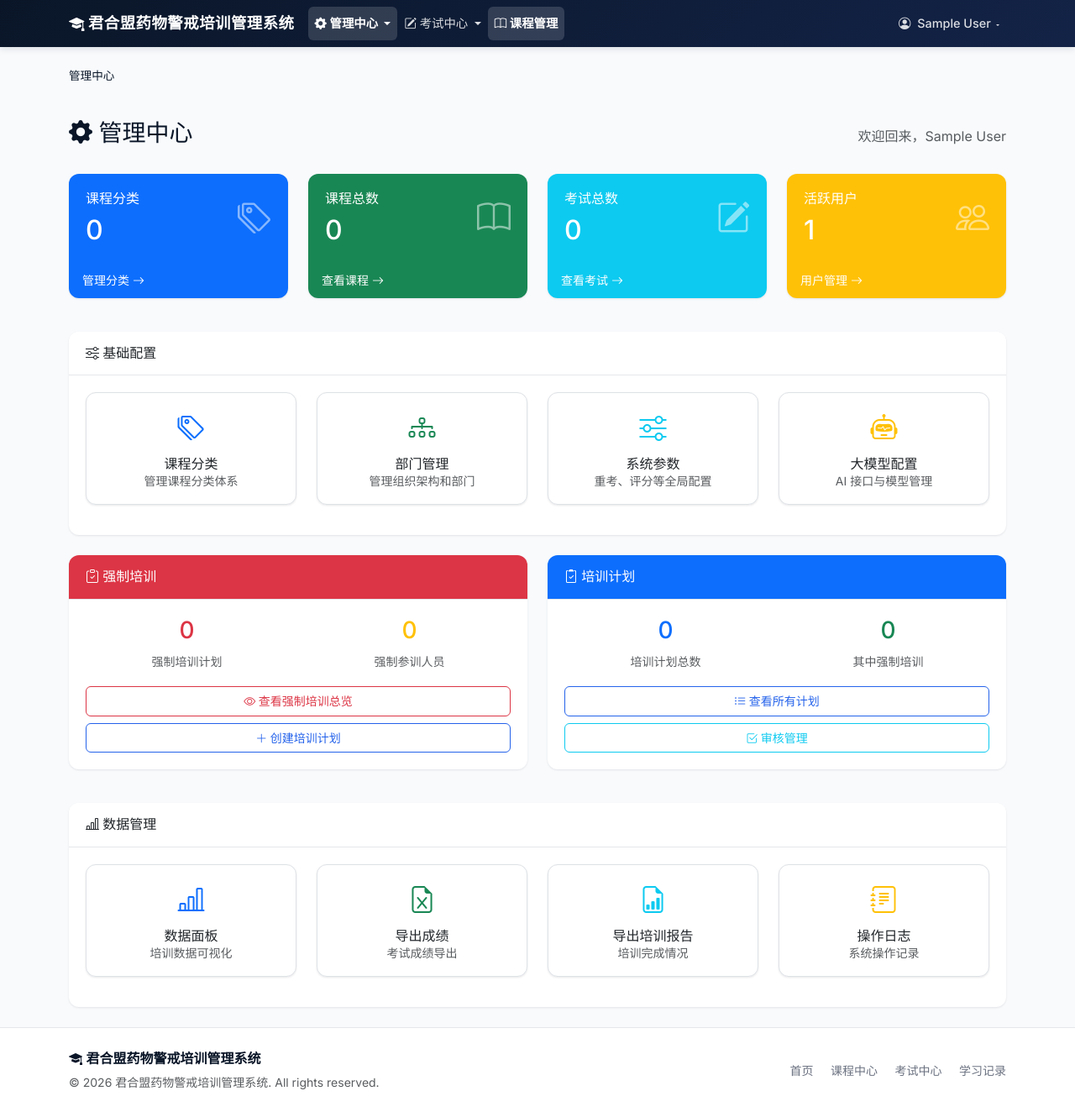
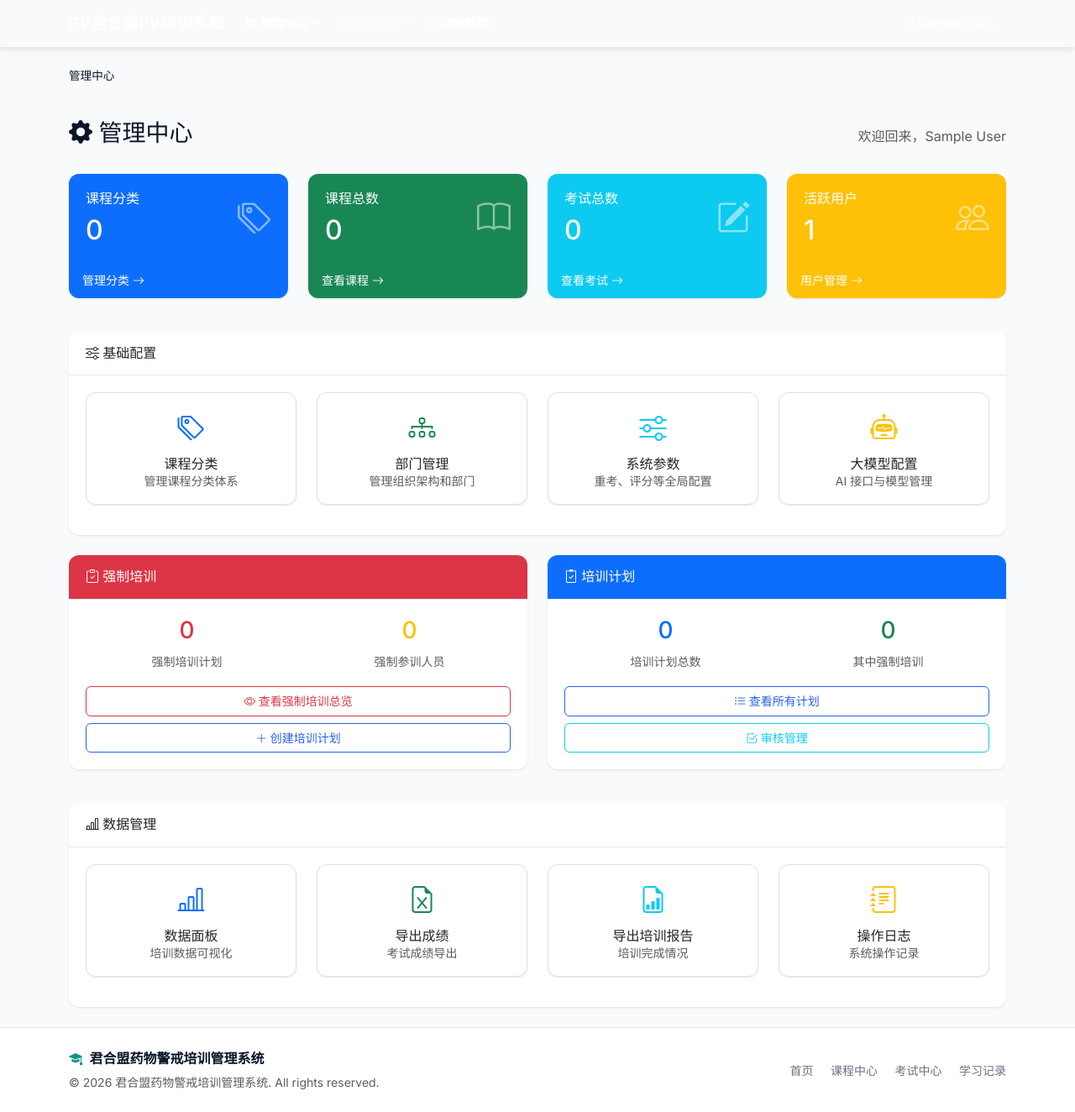
Before and after one commit to yuhu2024/gvp-pv-quality-management, a Django app: page /courses/admin/ in a window 1280 px wide. Shown: the whole page at 84% size. Run offline with Django 4.2, Linux system fonts and the light colour scheme; the visitor is signed in with stand-in values (Sample User, id 1); data comes from the database, SQL or seed files in the repository; data that the repository does not hold is empty; some libraries are stand-ins or nearby versions.

Commit message:
feat(ui): redesign navigation bar and footer

```diff
--- a/templates/base.html
+++ b/templates/base.html
@@ -20,12 +20,12 @@
 <body>
 
     <!-- 导航栏 -->
-    <nav class="navbar navbar-expand-lg navbar-dark bg-primary sticky-top">
+    <nav class="navbar navbar-expand-lg navbar-dark sticky-top">
         <div class="container">
             <!-- 品牌Logo -->
             <a class="navbar-brand d-flex align-items-center" href="{% url 'users:dashboard' %}">
-                <i class="bi bi-mortarboard-fill me-1"></i>
-                <span class="brand-text">{{ SYSTEM_NAME }}</span>
+                <span class="brand-logo">PV</span>
+                <span class="brand-text">{{ SYSTEM_SHORT_NAME }}</span>
             </a>
 
             <!-- 移动端折叠按钮 -->
@@ -41,82 +41,82 @@
                     {% if user.is_authenticated and user.is_staff %}
                     <li class="nav-item dropdown">
                         <a class="nav-link dropdown-toggle {% if request.resolver_match.url_name == 'admin_dashboard' %}active{% endif %}" href="#" role="button" data-bs-toggle="dropdown">
-                            <i class="bi bi-gear-fill"></i> 管理中心
+                            <i class="bi bi-gear-fill me-1"></i>管理中心
                         </a>
                         <ul class="dropdown-menu">
-                            <li><a class="dropdown-item" href="{% url 'courses:admin_dashboard' %}"><i class="bi bi-house-gear"></i> 管理首页</a></li>
+                            <li><a class="dropdown-item" href="{% url 'courses:admin_dashboard' %}"><i class="bi bi-house-gear me-1"></i>管理首页</a></li>
                             <li><hr class="dropdown-divider"></li>
                             <li><h6 class="dropdown-header">基础配置</h6></li>
-                            <li><a class="dropdown-item" href="{% url 'courses:admin_category_list' %}"><i class="bi bi-tags"></i> 课程分类管理</a></li>
-                            <li><a class="dropdown-item" href="/admin/users/department/"><i class="bi bi-diagram-3"></i> 部门管理</a></li>
-                            <li><a class="dropdown-item" href="{% url 'config:settings' %}"><i class="bi bi-sliders"></i> 系统参数</a></li>
-                            <li><a class="dropdown-item" href="{% url 'llm:providers' %}"><i class="bi bi-robot"></i> 大模型配置</a></li>
+                            <li><a class="dropdown-item" href="{% url 'courses:admin_category_list' %}"><i class="bi bi-tags me-1"></i>课程分类管理</a></li>
+                            <li><a class="dropdown-item" href="/admin/users/department/"><i class="bi bi-diagram-3 me-1"></i>部门管理</a></li>
+                            <li><a class="dropdown-item" href="{% url 'config:settings' %}"><i class="bi bi-sliders me-1"></i>系统参数</a></li>
+                            <li><a class="dropdown-item" href="{% url 'llm:providers' %}"><i class="bi bi-robot me-1"></i>大模型配置</a></li>
                             <li><hr class="dropdown-divider"></li>
                             <li><h6 class="dropdown-header">培训管理</h6></li>
-                            <li><a class="dropdown-item" href="{% url 'plans:mandatory_overview' %}"><i class="bi bi-clipboard-check"></i> 强制培训总览</a></li>
-                            <li><a class="dropdown-item" href="{% url 'plans:list' %}"><i class="bi bi-clipboard2-check"></i> 培训计划</a></li>
-                            <li><a class="dropdown-item" href="{% url 'training_matrix:list' %}"><i class="bi bi-grid-3x3-gap-fill"></i> 培训矩阵</a></li>
-                            <li><a class="dropdown-item" href="{% url 'courses:review_list' %}"><i class="bi bi-check2-square"></i> 审核管理</a></li>
+                            <li><a class="dropdown-item" href="{% url 'plans:mandatory_overview' %}"><i class="bi bi-clipboard-check me-1"></i>强制培训总览</a></li>
+                            <li><a class="dropdown-item" href="{% url 'plans:list' %}"><i class="bi bi-clipboard2-check me-1"></i>培训计划</a></li>
+                            <li><a class="dropdown-item" href="{% url 'training_matrix:list' %}"><i class="bi bi-grid-3x3-gap-fill me-1"></i>培训矩阵</a></li>
+                            <li><a class="dropdown-item" href="{% url 'courses:review_list' %}"><i class="bi bi-check2-square me-1"></i>审核管理</a></li>
                             <li><hr class="dropdown-divider"></li>
                             <li><h6 class="dropdown-header">数据管理</h6></li>
-                            <li><a class="dropdown-item" href="{% url 'logs:admin_dashboard' %}"><i class="bi bi-bar-chart-line"></i> 数据面板</a></li>
-                            <li><a class="dropdown-item" href="{% url 'logs:export_exam_scores' %}"><i class="bi bi-file-earmark-excel"></i> 导出成绩</a></li>
-                            <li><a class="dropdown-item" href="{% url 'logs:export_training_report' %}"><i class="bi bi-file-earmark-bar-graph"></i> 导出培训报告</a></li>
-                            <li><a class="dropdown-item" href="{% url 'users:user_list' %}"><i class="bi bi-people"></i> 用户管理</a></li>
-                            <li><a class="dropdown-item" href="{% url 'logs:operation_log' %}"><i class="bi bi-journal-text"></i> 操作日志</a></li>
+                            <li><a class="dropdown-item" href="{% url 'logs:admin_dashboard' %}"><i class="bi bi-bar-chart-line me-1"></i>数据面板</a></li>
+                            <li><a class="dropdown-item" href="{% url 'logs:export_exam_scores' %}"><i class="bi bi-file-earmark-excel me-1"></i>导出成绩</a></li>
+                            <li><a class="dropdown-item" href="{% url 'logs:export_training_report' %}"><i class="bi bi-file-earmark-bar-graph me-1"></i>导出培训报告</a></li>
+                            <li><a class="dropdown-item" href="{% url 'users:user_list' %}"><i class="bi bi-people me-1"></i>用户管理</a></li>
+                            <li><a class="dropdown-item" href="{% url 'logs:operation_log' %}"><i class="bi bi-journal-text me-1"></i>操作日志</a></li>
                             <li><hr class="dropdown-divider"></li>
-                            <li><a class="dropdown-item" href="/admin/" target="_blank"><i class="bi bi-terminal"></i> Django后台</a></li>
+                            <li><a class="dropdown-item" href="/admin/" target="_blank"><i class="bi bi-terminal me-1"></i>Django后台</a></li>
                         </ul>
                     </li>
                     <li class="nav-item dropdown">
                         <a class="nav-link dropdown-toggle {% if request.resolver_match.namespace == 'exams' or request.resolver_match.namespace == 'question_bank' %}active{% endif %}" href="#" role="button" data-bs-toggle="dropdown">
-                            <i class="bi bi-pencil-square"></i> 考试中心
+                            <i class="bi bi-pencil-square me-1"></i>考试中心
                         </a>
                         <ul class="dropdown-menu">
-                            <li><a class="dropdown-item" href="{% url 'exams:list' %}"><i class="bi bi-list-ul"></i> 考试列表</a></li>
-                            <li><a class="dropdown-item" href="{% url 'exams:create' %}"><i class="bi bi-plus-circle"></i> 创建考试</a></li>
+                            <li><a class="dropdown-item" href="{% url 'exams:list' %}"><i class="bi bi-list-ul me-1"></i>考试列表</a></li>
+                            <li><a class="dropdown-item" href="{% url 'exams:create' %}"><i class="bi bi-plus-circle me-1"></i>创建考试</a></li>
                             <li><hr class="dropdown-divider"></li>
-                            <li><a class="dropdown-item" href="{% url 'question_bank:list' %}"><i class="bi bi-database"></i> 题库管理</a></li>
-                            <li><a class="dropdown-item" href="{% url 'exams:paper_template_list' %}"><i class="bi bi-file-earmark-text"></i> 出卷模板</a></li>
+                            <li><a class="dropdown-item" href="{% url 'question_bank:list' %}"><i class="bi bi-database me-1"></i>题库管理</a></li>
+                            <li><a class="dropdown-item" href="{% url 'exams:paper_template_list' %}"><i class="bi bi-file-earmark-text me-1"></i>出卷模板</a></li>
                             <li><hr class="dropdown-divider"></li>
-                            <li><a class="dropdown-item" href="{% url 'llm:ai_questions' %}"><i class="bi bi-magic"></i> AI 自动出题</a></li>
+                            <li><a class="dropdown-item" href="{% url 'llm:ai_questions' %}"><i class="bi bi-magic me-1"></i>AI 自动出题</a></li>
                         </ul>
                     </li>
                     <li class="nav-item">
                         <a class="nav-link {% if request.resolver_match.namespace == 'courses' %}active{% endif %}" href="{% url 'courses:list' %}">
-                            <i class="bi bi-book"></i> 课程管理
+                            <i class="bi bi-book me-1"></i>课程管理
                         </a>
                     </li>
                     {% else %}
                     <!-- 学员菜单 -->
                     <li class="nav-item">
                         <a class="nav-link {% if request.resolver_match.url_name == 'dashboard' %}active{% endif %}" href="{% url 'users:dashboard' %}">
-                            <i class="bi bi-house-door"></i> 首页
+                            <i class="bi bi-house-door me-1"></i>首页
                         </a>
                     </li>
                     <li class="nav-item">
                         <a class="nav-link {% if request.resolver_match.namespace == 'courses' %}active{% endif %}" href="{% url 'courses:list' %}">
-                            <i class="bi bi-book"></i> 课程中心
+                            <i class="bi bi-book me-1"></i>课程中心
                         </a>
                     </li>
                     <li class="nav-item">
                         <a class="nav-link {% if request.resolver_match.namespace == 'exams' %}active{% endif %}" href="{% url 'exams:list' %}">
-                            <i class="bi bi-pencil-square"></i> 在线考试
+                            <i class="bi bi-pencil-square me-1"></i>在线考试
                         </a>
                     </li>
                     <li class="nav-item">
                         <a class="nav-link {% if request.resolver_match.namespace == 'plans' %}active{% endif %}" href="{% url 'plans:my_tasks' %}">
-                            <i class="bi bi-list-task"></i> 我的培训
+                            <i class="bi bi-list-task me-1"></i>我的培训
                         </a>
                     </li>
                     <li class="nav-item">
                         <a class="nav-link {% if request.resolver_match.namespace == 'training_matrix' %}active{% endif %}" href="{% url 'training_matrix:my_matrix' %}">
-                            <i class="bi bi-grid-3x3-gap-fill"></i> 培训矩阵
+                            <i class="bi bi-grid-3x3-gap-fill me-1"></i>培训矩阵
                         </a>
                     </li>
                     <li class="nav-item">
                         <a class="nav-link {% if request.resolver_match.namespace == 'logs' and request.resolver_match.url_name == 'learning_log' %}active{% endif %}" href="{% url 'logs:learning_log' %}">
-                            <i class="bi bi-clock-history"></i> 学习记录
+                            <i class="bi bi-clock-history me-1"></i>学习记录
                         </a>
                     </li>
                     {% endif %}
@@ -125,7 +125,7 @@
                     {% if user.is_authenticated and not user.is_staff %}
                     <li class="nav-item">
                         <a class="nav-link {% if request.resolver_match.namespace == 'certificates' %}active{% endif %}" href="{% url 'certificates:list' %}">
-                            <i class="bi bi-award"></i> 我的证书
+                            <i class="bi bi-award me-1"></i>我的证书
                         </a>
                     </li>
                     {% endif %}
@@ -136,32 +136,32 @@
                     {% if user.is_authenticated %}
                     <li class="nav-item dropdown">
                         <a class="nav-link dropdown-toggle user-dropdown-toggle" href="#" id="userDropdown" role="button" data-bs-toggle="dropdown" aria-expanded="false">
-                            <i class="bi bi-person-circle"></i>
-                            <span class="d-none d-md-inline ms-1">{{ user.get_full_name|default:user.username }}</span>
+                            <span class="user-avatar">{{ user.get_full_name|default:user.username|first }}</span>
+                            <span class="d-none d-md-inline">{{ user.get_full_name|default:user.username }}</span>
                         </a>
                         <ul class="dropdown-menu dropdown-menu-end" aria-labelledby="userDropdown">
                             <li class="px-3 py-2">
                                 <small class="text-muted">当前登录</small>
                                 <div class="fw-semibold">{{ user.username }}</div>
                                 {% if user.is_staff %}
-                                <span class="badge bg-danger mt-1">管理员</span>
+                                <span class="badge" style="background:var(--color-red-bg, #FEF2F2);color:var(--color-red, #DC2626);font-size:0.65rem;margin-top:4px;">管理员</span>
                                 {% endif %}
                             </li>
                             <li><hr class="dropdown-divider"></li>
                             <li>
                                 <a class="dropdown-item" href="{% url 'users:profile' %}">
-                                    <i class="bi bi-person"></i> 个人资料
+                                    <i class="bi bi-person me-1"></i>个人资料
                                 </a>
                             </li>
                             <li>
                                 <a class="dropdown-item" href="{% url 'users:password_reset' %}">
-                                    <i class="bi bi-key"></i> 修改密码
+                                    <i class="bi bi-key me-1"></i>修改密码
                                 </a>
                             </li>
                             <li><hr class="dropdown-divider"></li>
                             <li>
                                 <a class="dropdown-item text-danger" href="{% url 'users:logout' %}">
-                                    <i class="bi bi-box-arrow-right"></i> 退出登录
+                                    <i class="bi bi-box-arrow-right me-1"></i>退出登录
                                 </a>
                             </li>
                         </ul>
@@ -169,7 +169,7 @@
                     {% else %}
                     <li class="nav-item">
                         <a class="nav-link" href="{% url 'users:login' %}">
-                            <i class="bi bi-box-arrow-in-right"></i> 登录
+                            <i class="bi bi-box-arrow-in-right me-1"></i>登录
                         </a>
                     </li>
                     {% endif %}
@@ -217,16 +217,16 @@
             <div class="row align-items-center py-4">
                 <div class="col-md-6 text-center text-md-start">
                     <p class="mb-1">
-                        <i class="bi bi-mortarboard-fill"></i>
+                        <i class="bi bi-mortarboard-fill me-1" style="color:var(--brand-teal, #0D9488);"></i>
                         <strong>{{ SYSTEM_NAME }}</strong>
                     </p>
                     <p class="mb-0 text-muted small">&copy; {% now "Y" %} {{ SYSTEM_NAME }}. All rights reserved.</p>
                 </div>
                 <div class="col-md-6 text-center text-md-end mt-2 mt-md-0">
-                    <a href="{% url 'users:dashboard' %}" class="text-muted text-decoration-none me-3">首页</a>
-                    <a href="{% url 'courses:list' %}" class="text-muted text-decoration-none me-3">课程中心</a>
-                    <a href="{% url 'exams:list' %}" class="text-muted text-decoration-none me-3">考试中心</a>
-                    <a href="{% url 'logs:learning_log' %}" class="text-muted text-decoration-none">学习记录</a>
+                    <a href="{% url 'users:dashboard' %}" class="text-decoration-none me-3">首页</a>
+                    <a href="{% url 'courses:list' %}" class="text-decoration-none me-3">课程中心</a>
+                    <a href="{% url 'exams:list' %}" class="text-decoration-none me-3">考试中心</a>
+                    <a href="{% url 'logs:learning_log' %}" class="text-decoration-none">学习记录</a>
                 </div>
             </div>
         </div>
```
